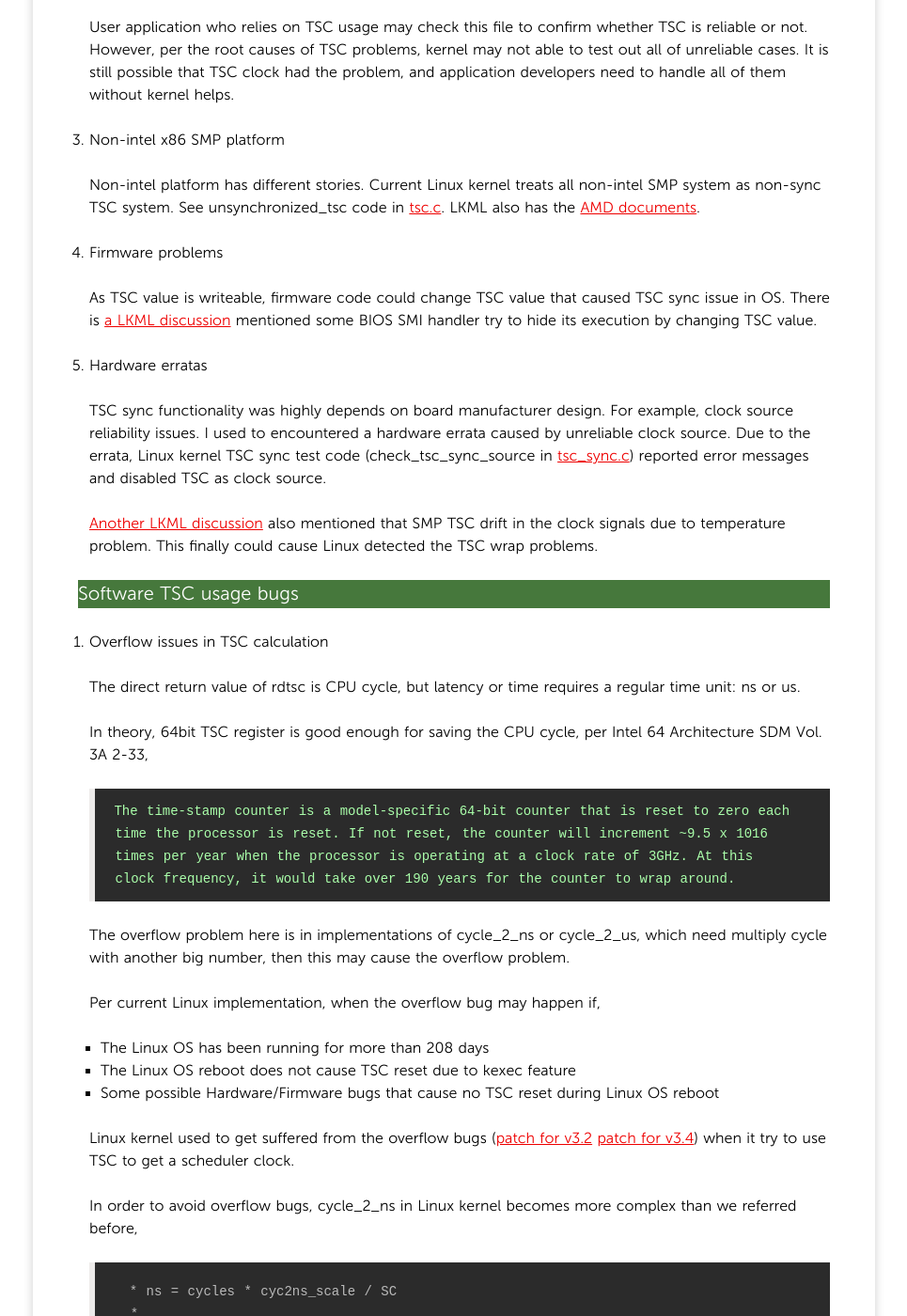
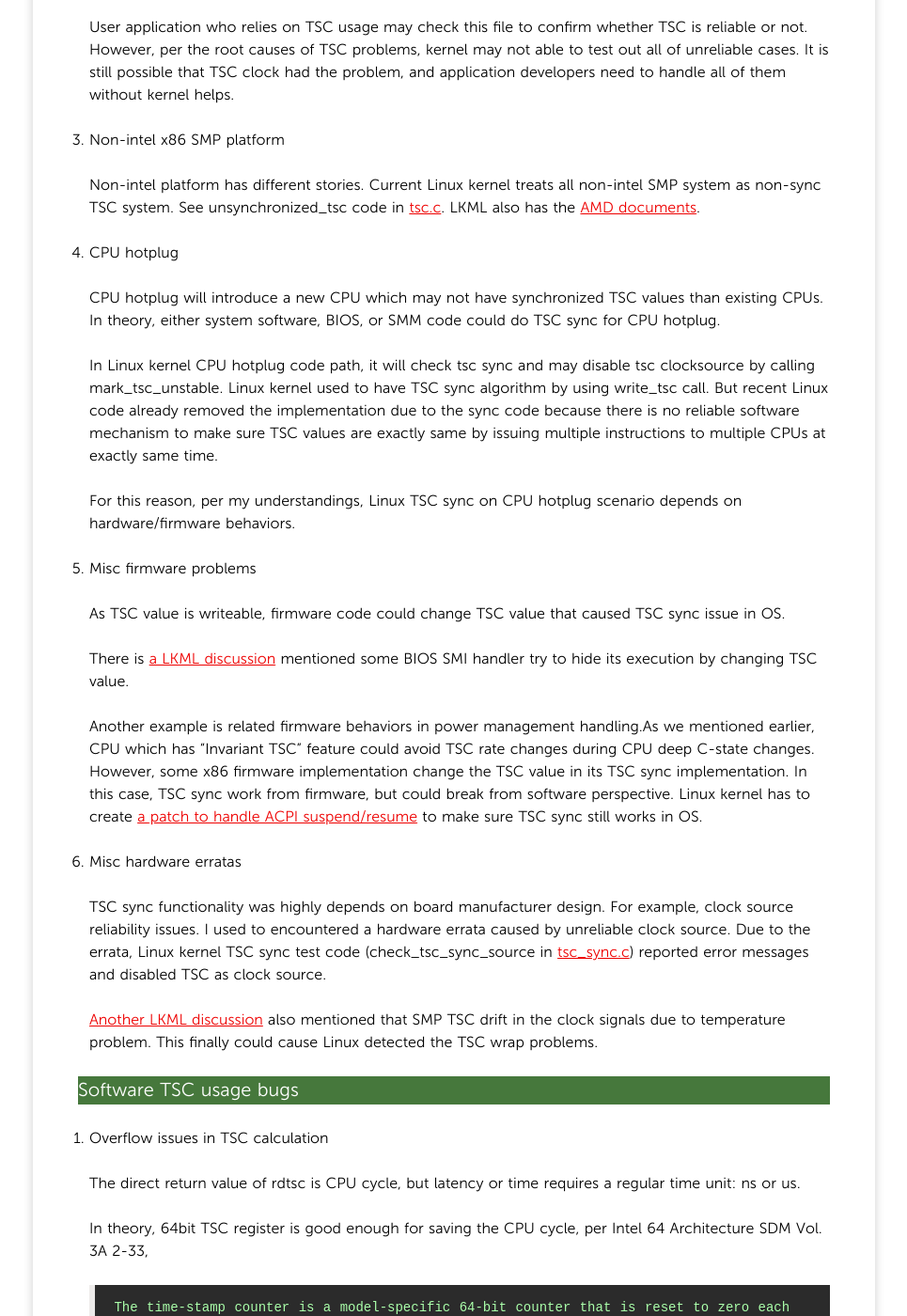
Before and after one commit to yangoliver/yangoliver.github.io, a Jekyll site: the page built from _posts/2015/2015-09-09-pitfalls-of-TSC-usage.md, in a window 1280 px wide and 1400 px high, scrolled down 5031 px. Shown: the whole window at 94% size, without its empty margins (157-1122 px from the left). Built offline with Jekyll 4.4.1, drawn with Linux system fonts in a browser that asks for light colours; Markdown is read by kramdown in place of the engine named in the settings; comment, search, counter and statistics services are not loaded.

Commit message:
update: Add CPU hotplug case and firmware bug exmaple
Signed-off-by: Yong Yang <yangoliver@gmail.com>

```diff
--- a/_posts/2015/2015-09-09-pitfalls-of-TSC-usage.md
+++ b/_posts/2015/2015-09-09-pitfalls-of-TSC-usage.md
@@ -224,13 +224,34 @@ strange TSC behaviors due to some known pitfalls.
 	See unsynchronized_tsc code in [tsc.c](https://github.com/torvalds/linux/blob/master/arch/x86/kernel/tsc.c).
 	LKML also has the [AMD documents](https://lkml.org/lkml/2005/11/4/173).
 
-4. Firmware problems
+4. CPU hotplug
+
+	CPU hotplug will introduce a new CPU which may not have synchronized TSC values than existing CPUs.
+	In theory, either system software, BIOS, or SMM code could do TSC sync for CPU hotplug.
+
+	In Linux kernel CPU hotplug code path, it will check tsc sync and may disable tsc clocksource by calling mark_tsc_unstable.
+	Linux kernel used to have TSC sync algorithm by using write_tsc call. But recent Linux code already removed the implementation
+	due to the sync code because there is no reliable software mechanism to make sure TSC values are exactly same by issuing multiple
+	instructions to multiple CPUs at exactly same time.
+
+	For this reason, per my understandings, Linux TSC sync on CPU hotplug scenario depends on hardware/firmware behaviors.
+
+
+5. Misc firmware problems
 
 	As TSC value is writeable, firmware code could change TSC value that caused TSC sync issue in OS.
+
 	There is [a LKML discussion](https://lwn.net/Articles/388286/) mentioned some BIOS SMI handler try to hide its execution
 	by changing TSC value.
 
-5. Hardware erratas
+	Another example is related firmware behaviors in power management handling.As we mentioned earlier, CPU which has "Invariant TSC"
+	feature could avoid TSC rate changes during CPU deep C-state changes. However, some x86 firmware implementation change the
+	TSC value in its TSC sync implementation. In this case, TSC sync work from firmware, but could break from software perspective.
+	Linux kernel has to create
+	[a patch to handle ACPI suspend/resume](https://github.com/yangoliver/linux/commit/cd7240c0b900eb6d690ccee088a6c9b46dae815a)
+	to make sure TSC sync still works in OS.
+
+6. Misc hardware erratas
 
 	TSC sync functionality was highly depends on board manufacturer design. For example, clock source reliability issues.
 	I used to encountered a hardware errata caused by unreliable clock source. Due to the errata, Linux kernel TSC sync
```
